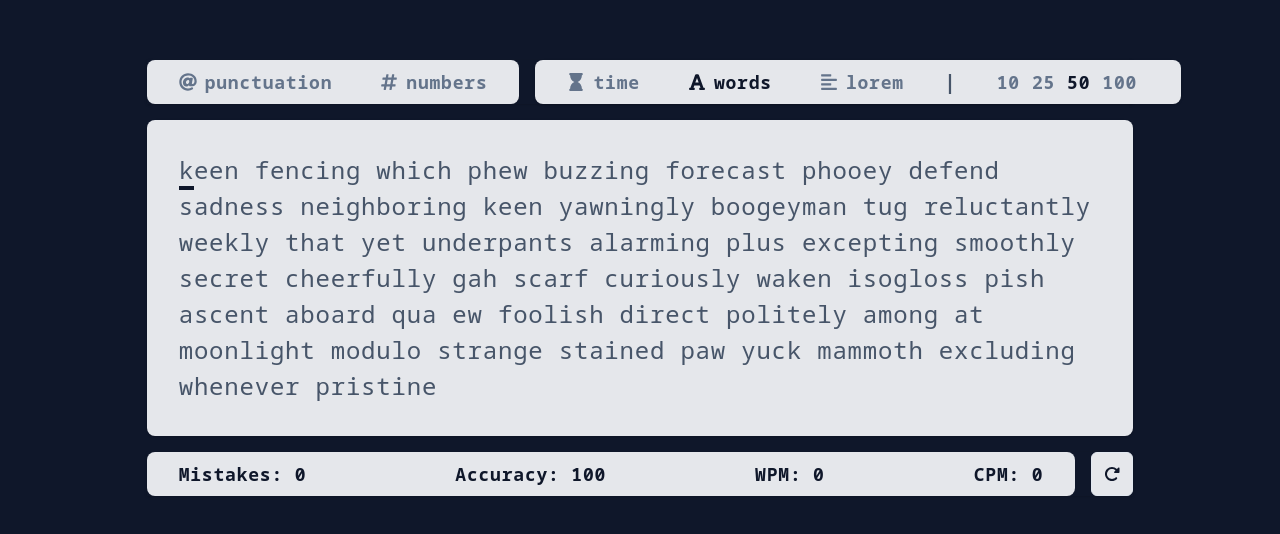
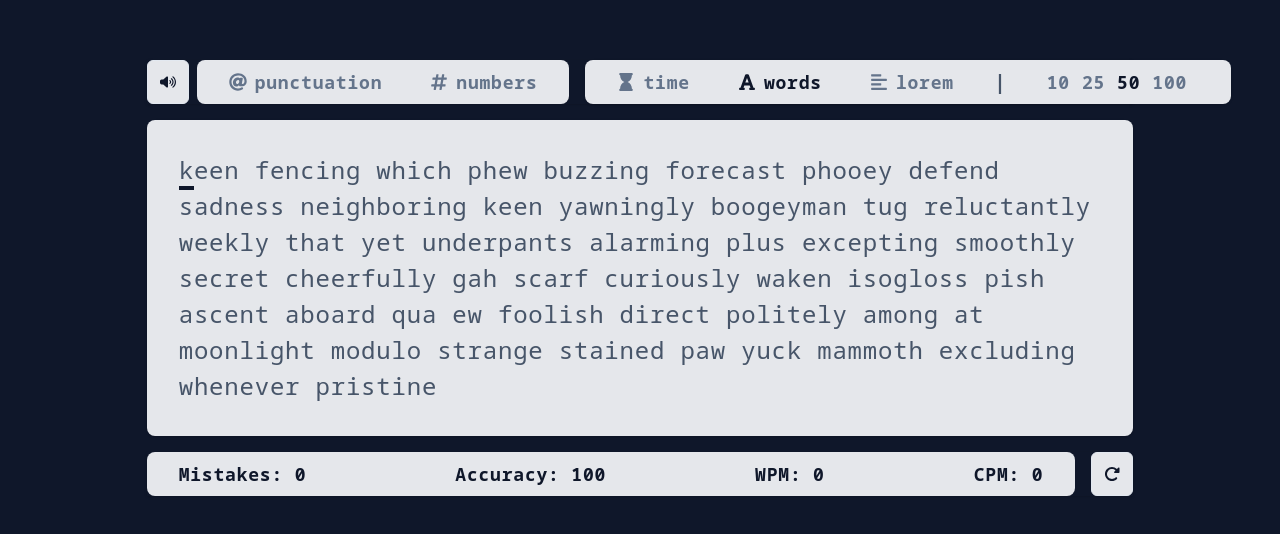
Before and after one commit to ihssmaheel-dev/type-type-go, a React (Vite) app: page / in a window 1280 px wide. Shown: the part 122-656 px from the top of the page. Built offline with nearby package versions, Linux system fonts and the light colour scheme.

Commit message:
Feat: Render the new component in the TypingTestHeaderBar

```diff
--- a/src/components/TypingTestHeaderBar.tsx
+++ b/src/components/TypingTestHeaderBar.tsx
@@ -3,6 +3,8 @@ import TypingOptionsBar from './TypingOptionsBar';
 import ModeSelector from './ModeSelector';
 import ModeSelectorOptions from './ModeSelectorOptions';
 import ModeSelectorContainer from './ModeSelectorContainer';
+import RefreshButton from './RefreshButton';
+import SoundToggleButton from './SoundToggleButton';
 
 type ModeType = "time" | "words" | "lorem";
 
@@ -18,6 +20,7 @@ interface TypingTestHeaderBarProps {
 const TypingTestHeaderBar: React.FC<TypingTestHeaderBarProps> = ({ mode, maxWords, maxTime, onModeChange, onChangeTime, onChangeWords }) => {
 	return (
 		<div className='w-10/12 flex text-lg font-bold text-slate-500 shadow select-none'>
+			<SoundToggleButton />
 			<TypingOptionsBar />
 			<ModeSelectorContainer mode={mode} onModeChange={onModeChange} maxTime={maxTime} onChangeTime={onChangeTime} maxWords={maxWords} onChangeWords={onChangeWords}/>
 		</div>
```
